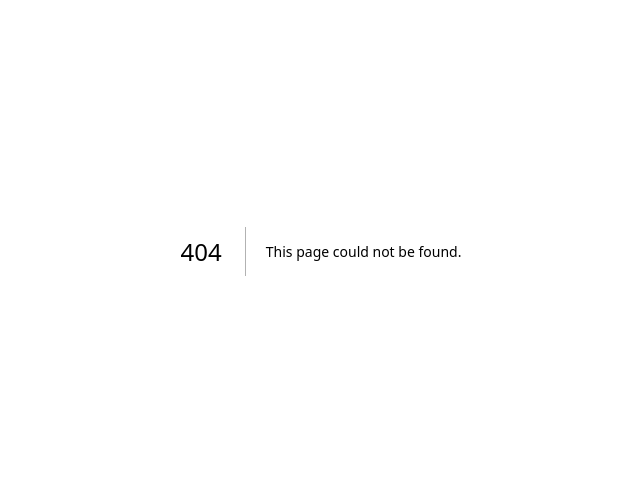
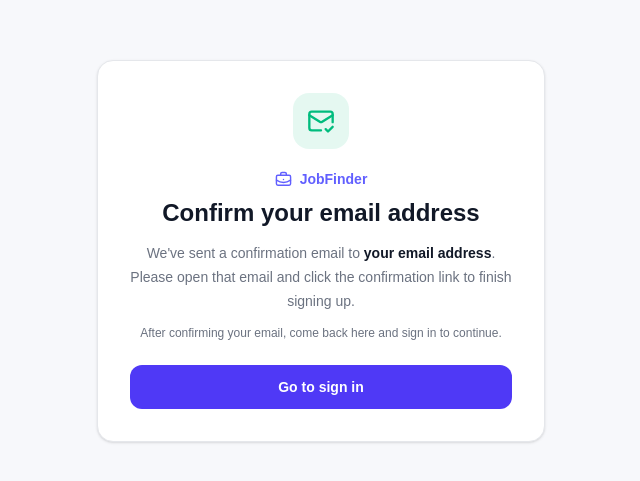
Before and after one commit to iamgajanan/jobfinder, a Next.js app: page /confirm-email in a window 1280 px wide. Before the commit this address had no page. Shown: the part 149-630 px from the top of the page, without its empty margins (319-959 px from the left). Built offline with nearby package versions, Linux system fonts and the light colour scheme.

Commit message:
feat: add email confirmation screen

```diff
--- /dev/null
+++ b/src/app/confirm-email/page.tsx
@@ -0,0 +1,48 @@
+"use client";
+
+import Link from "next/link";
+import { useSearchParams } from "next/navigation";
+import { Suspense } from "react";
+import { BriefcaseBusiness, MailCheck } from "lucide-react";
+
+function ConfirmEmailContent() {
+  const params = useSearchParams();
+  const email = params.get("email") || "your email address";
+
+  return (
+    <main className="grid min-h-screen place-items-center bg-[var(--bg)] p-5 text-[var(--fg)]">
+      <div className="w-full max-w-md text-center">
+        <div className="card p-8 shadow-sm">
+          <div className="mx-auto mb-5 grid h-14 w-14 place-items-center rounded-2xl bg-emerald-500/10 text-emerald-500">
+            <MailCheck size={28} />
+          </div>
+          <div className="mb-2 flex items-center justify-center gap-2 text-sm font-semibold text-indigo-500">
+            <BriefcaseBusiness size={17} /> JobFinder
+          </div>
+          <h1 className="text-2xl font-bold">Confirm your email address</h1>
+          <p className="mt-3 text-sm leading-6 text-[var(--muted)]">
+            We&apos;ve sent a confirmation email to <strong className="text-[var(--fg)]">{email}</strong>.
+            Please open that email and click the confirmation link to finish signing up.
+          </p>
+          <p className="mt-3 text-xs text-[var(--muted)]">
+            After confirming your email, come back here and sign in to continue.
+          </p>
+          <Link
+            href={`/login?email=${encodeURIComponent(email)}`}
+            className="mt-6 inline-flex w-full items-center justify-center rounded-xl bg-indigo-600 px-4 py-3 text-sm font-semibold text-white"
+          >
+            Go to sign in
+          </Link>
+        </div>
+      </div>
+    </main>
+  );
+}
+
+export default function ConfirmEmailPage() {
+  return (
+    <Suspense fallback={null}>
+      <ConfirmEmailContent />
+    </Suspense>
+  );
+}
```
